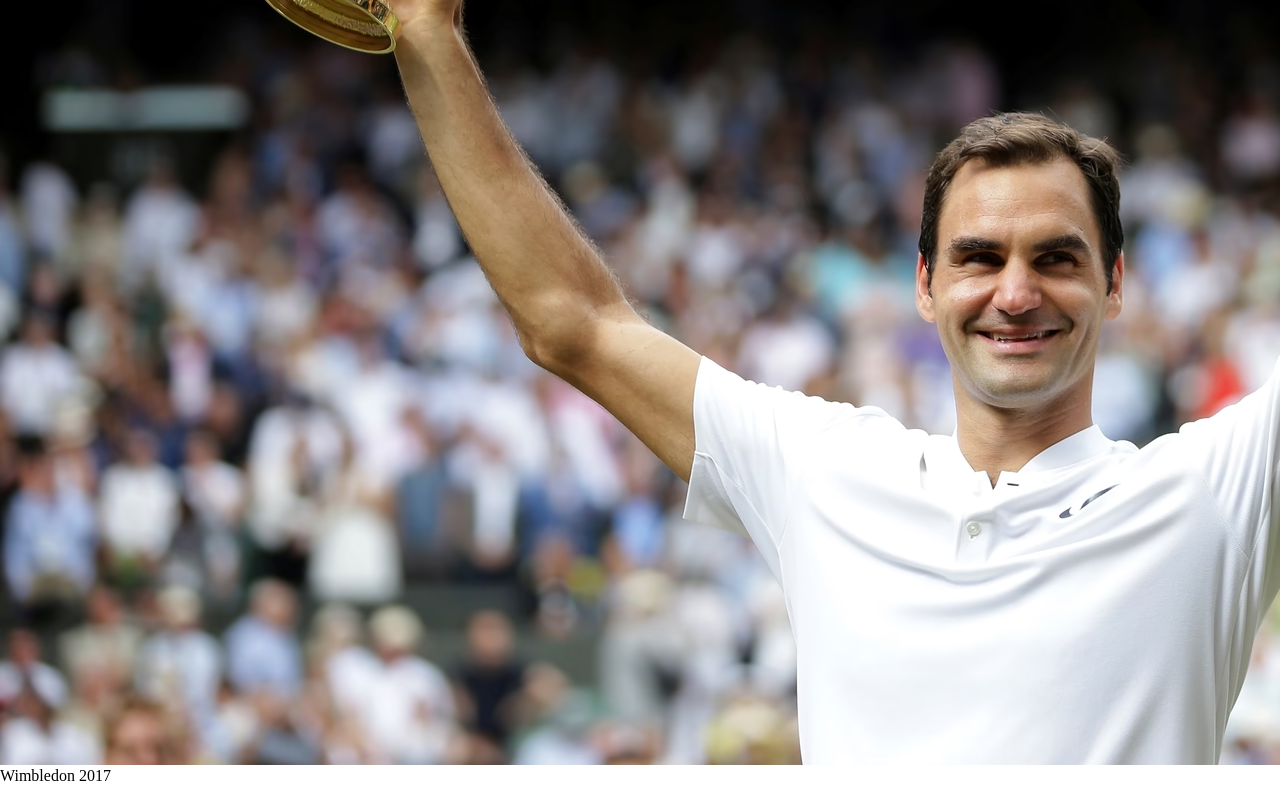
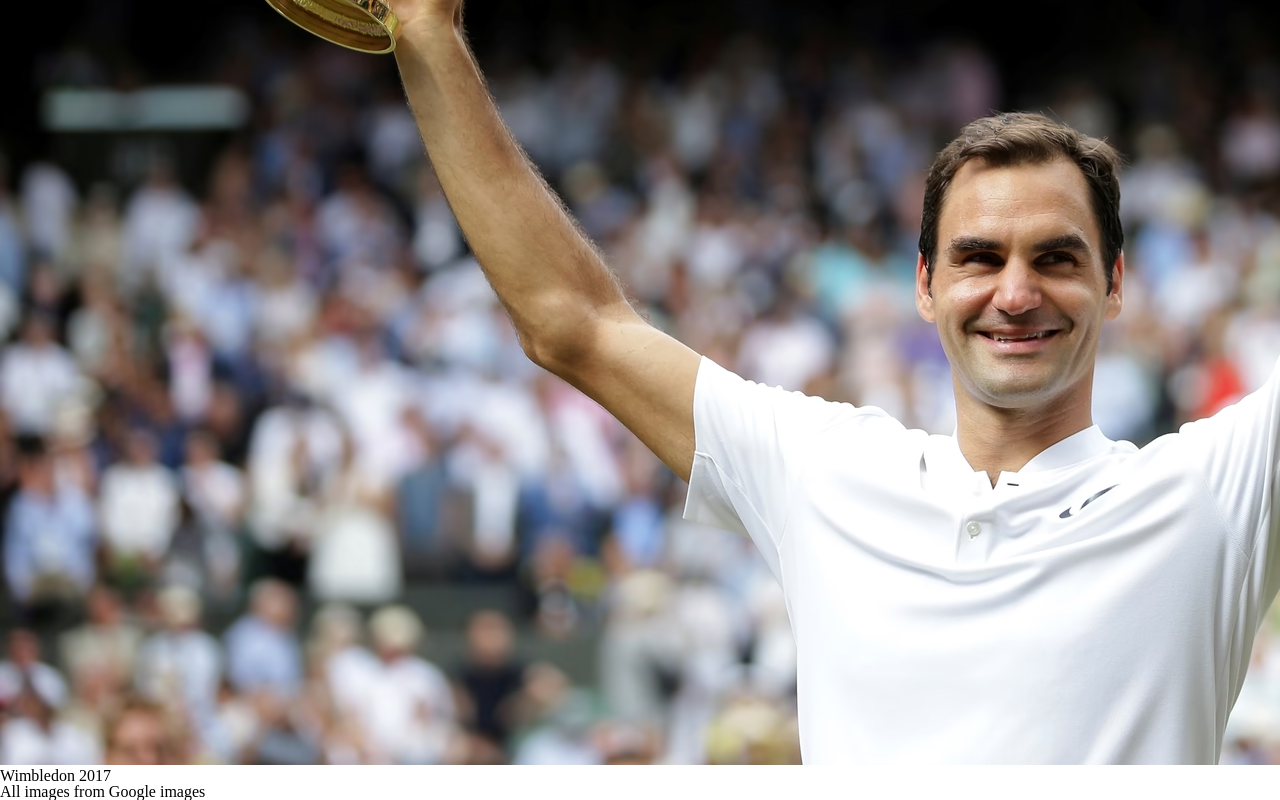
Before and after one commit to RogerLi-97/portfolio-content, a plain HTML site: page gallery.html in a window 1280 px wide. Shown: the part 6213-7013 px from the top of the page. Drawn offline with Linux system fonts and the light colour scheme.

Commit message:
image citation added

```diff
--- a/gallery.html
+++ b/gallery.html
@@ -94,6 +94,6 @@
       </section>
     </main>
 
-    <footer></footer>
+    <footer>All images from Google images</footer>
   </body>
 </html>
```
Also changed, not shown: grand_slam.html (+1 -1 lines), index.html (+1 -1 lines).
